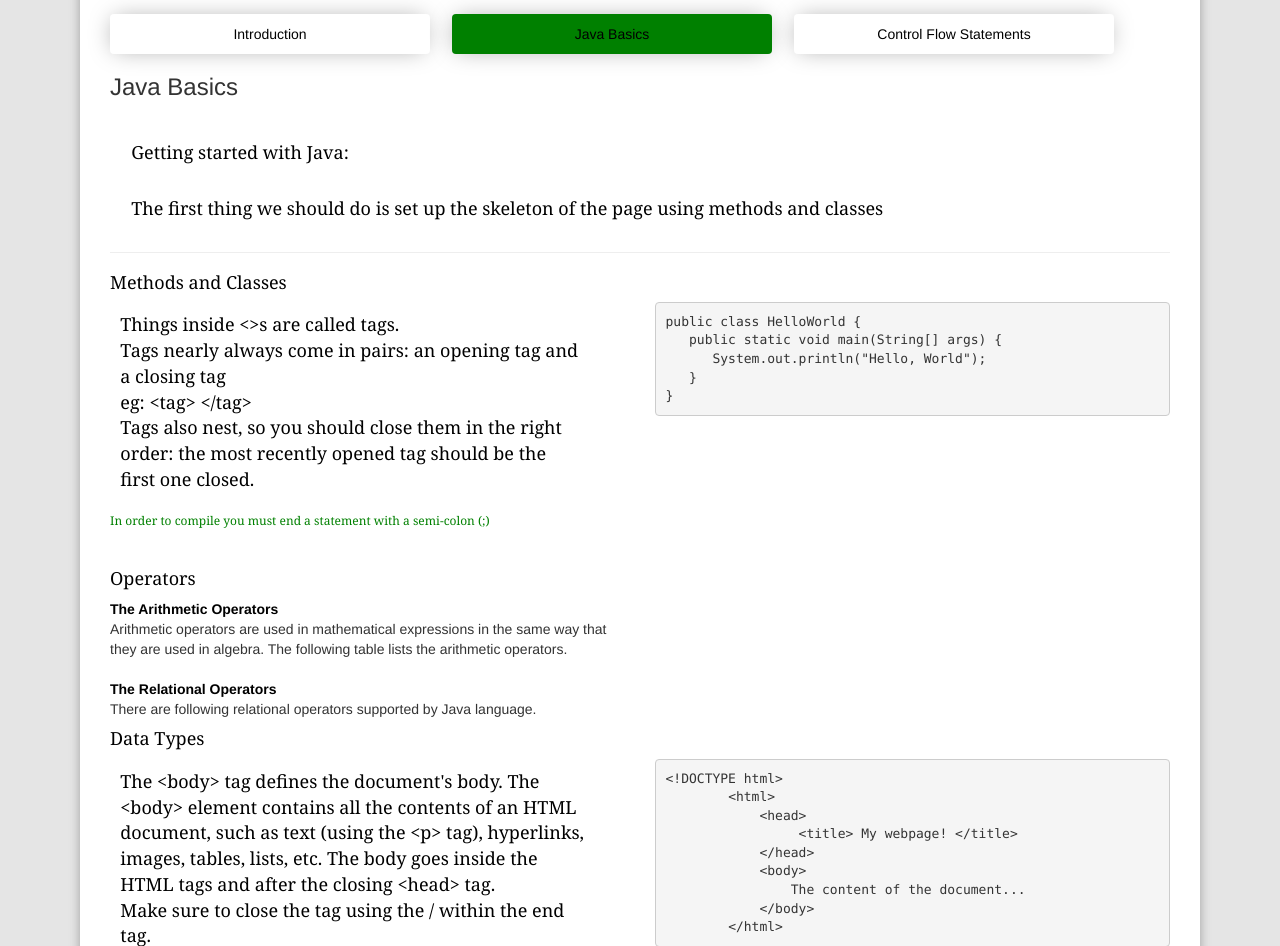
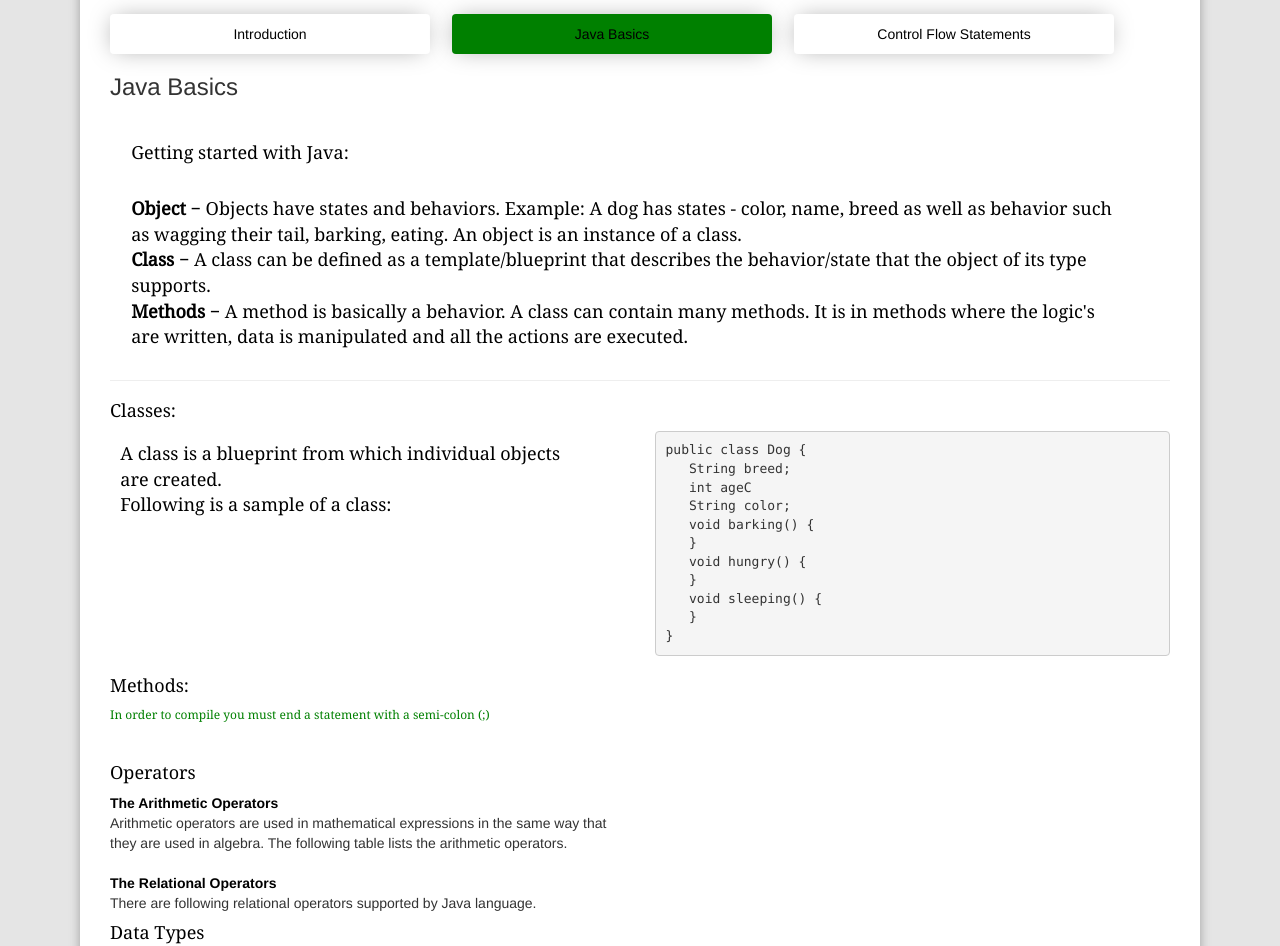
Before and after one commit to eproctor93/Apprentice_website, a Flask app: page /Java in a window 1280 px wide, after a click on "Java Basics". Shown: the part 300-1246 px from the top of the page. Run offline with Flask 2, Linux system fonts and the light colour scheme; some libraries are stand-ins or nearby versions.

Commit message:
update on what alex has changed

```diff
--- a/application/templates/Java.html
+++ b/application/templates/Java.html
@@ -51,37 +51,41 @@
 
     <div id="Java" class="tab-pane fade">
  {{ html('Java Basics')  }}
-
     <br>
     <p class="text">Getting started with Java:</p>
-
-    <p class="text">The first thing we should do is set up the skeleton of the page using methods and classes</p>
-
+        <p class="text"><b>Object</b> − Objects have states and behaviors. Example: A dog has states - color, name,
+            breed as well as behavior such as wagging their tail, barking, eating. An object is an instance of a class.
+    <br/>
+            <b>Class</b> − A class can be defined as a template/blueprint that describes the behavior/state that the
+            object of its type supports.
+    <br/>
+            <b>Methods</b> − A method is basically a behavior. A class can contain many methods. It is in methods where
+            the logic's are written, data is manipulated and all the actions are executed.</p>
       <hr>
-
-      <h4 class="header4">Methods and Classes</h4>
+      <h4 class="header4">Classes:</h4>
       <div class="row">
         <div class="col-md-6">
-
-        <p class="text">Things inside &lt;&gt;s are called tags.<br>
-           Tags nearly always come in pairs: an opening tag and a closing tag <br>eg: &lt;tag&gt; &lt;/tag&gt;<br>
-           Tags also nest, so you should close them in the right order: the most recently opened tag
-          should be the first one closed.</p>
+        <p class="text">A class is a blueprint from which individual objects are created.<br/>
+           Following is a sample of a class:</p>
         </div>
-
         <div class="col-md-6">
-           <pre><code>public class HelloWorld {
-   public static void main(String[] args) {
-      System.out.println("Hello, World");
+           <pre><code>public class Dog {
+   String breed;
+   int ageC
+   String color;
+   void barking() {
+   }
+   void hungry() {
+   }
+   void sleeping() {
    }
 }
 </code></pre>
-
       </div>
-    </div>
+      </div>
+        <h4 class="header4">Methods:</h4>
    {{ html_important('In order to compile you must end a statement with a semi-colon (;)') }}
-   </br>
-
+   <br/>
     <h4 class="header4">Operators</h4>
       <div class="row">
         <div class="col-md-6">
@@ -95,27 +99,21 @@ Arithmetic operators are used in mathematical expressions in the same way that t
         </div>
               <div class="col-md-6">
 <!-- table -->
-
         </div>
     </div>
-    </br>
+    <br/>
           <div class="row">
         <div class="col-md-6">
        <b style="color:black">The Relational Operators</b>
         </div>
           </div>
-
                 <div class="row">
        <div class="col-md-6">
 There are following relational operators supported by Java language.
-
         </div>
               <div class="col-md-6">
-
         </div>
     </div>
-
-
      <h4 class="header4">Data Types</h4>
       <div class="row">
         <div class="col-md-6">
@@ -125,7 +123,6 @@ There are following relational operators supported by Java language.
           Make sure to close the tag using the / within the end tag.
         </p>
           </div>
-
     <div class="col-md-6">
           <pre><code>&lt;!DOCTYPE html&gt;
         &lt;html&gt;
@@ -136,12 +133,8 @@ There are following relational operators supported by Java language.
                 The content of the document...
             &lt;/body&gt;
         &lt;/html&gt;</code></pre>
-
       </div>
         </div>
-
-
-
     <h4 class="header4">Variables</h4>
       <div class="row">
         <div class="col-md-6">
@@ -149,7 +142,6 @@ There are following relational operators supported by Java language.
           Paragraphs use the &lt;p&gt; tag and go inside the body tag.<br>
           Make sure to close the tag using the / within the end tag.</p>
           </div>
-
   <div class="col-md-6">
     <pre><code>&lt;!DOCTYPE html&gt;
         &lt;html&gt;
@@ -161,11 +153,9 @@ There are following relational operators supported by Java language.
                  &lt;p&gt; Welcome to this webpage &lt;/p&gt;
              &lt;/body&gt;
         &lt;/html&gt;</code></pre>
-
     </div>
-        </div>
-
       </div>
+    </div>
 
 
     <div id="statments" class="tab-pane fade">
```
